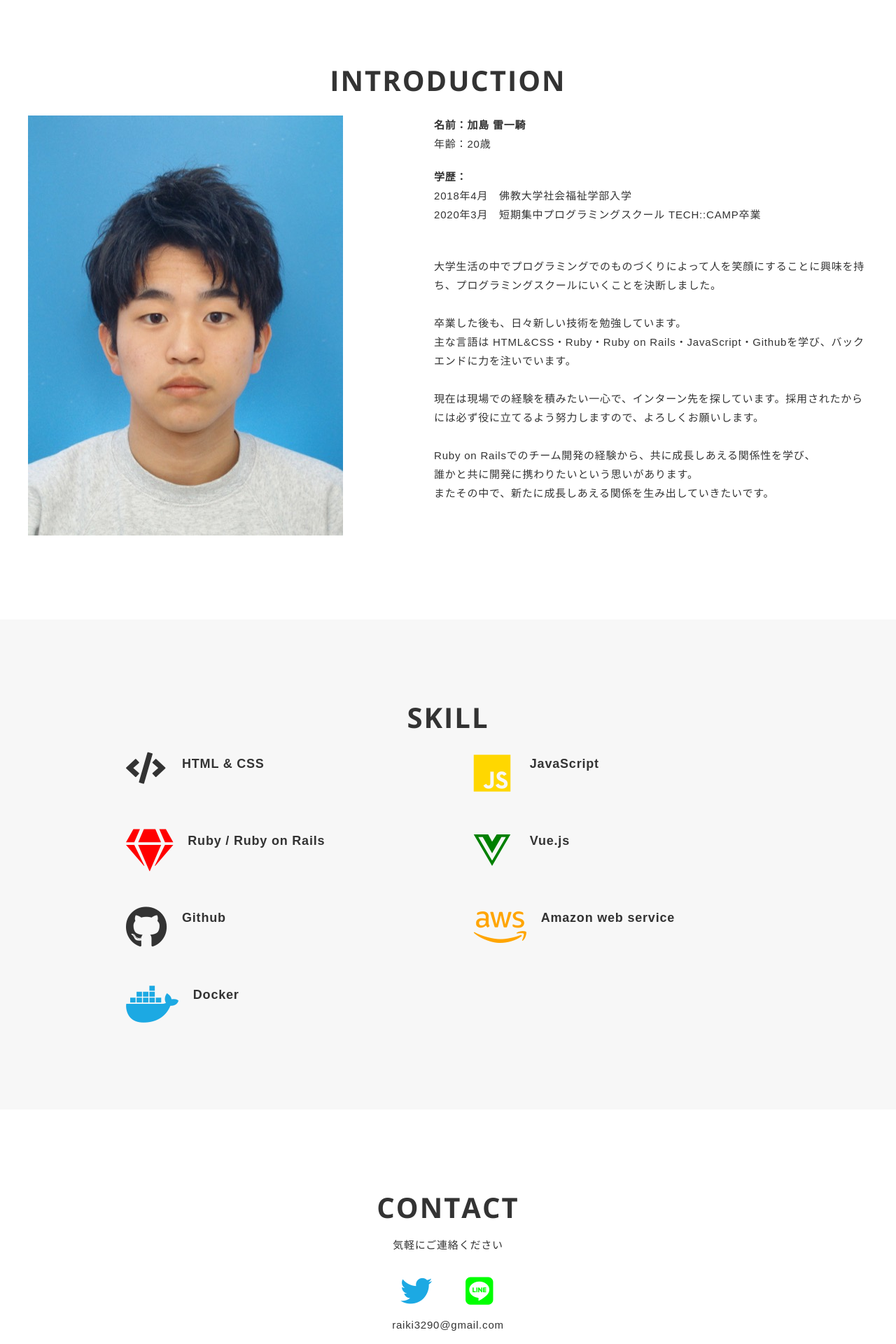
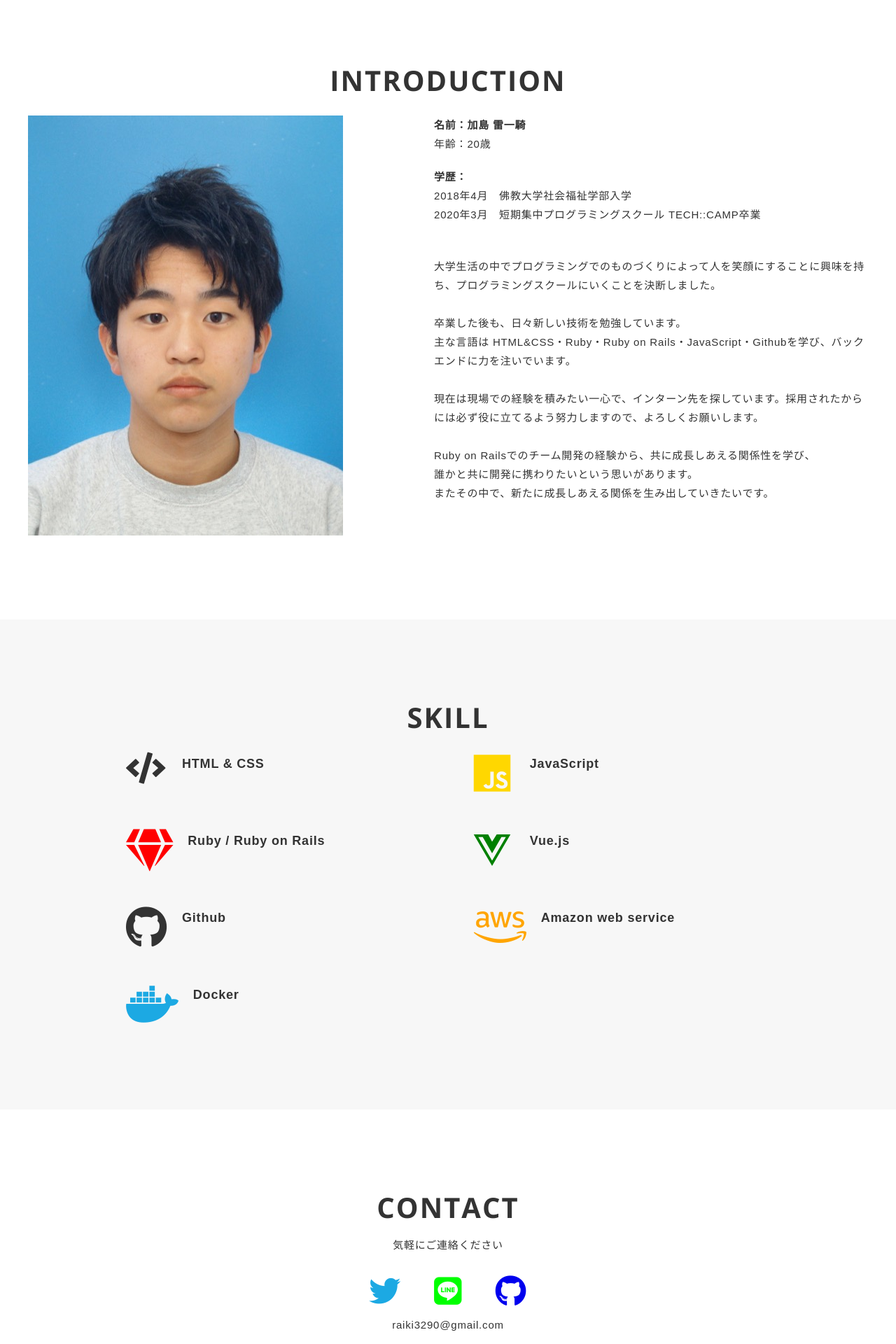
Before and after one commit to kashima3290/portfolio, a PHP site: page / in a window 1280 px wide. Shown: the part 1360-3280 px from the top of the page at 70% size. Run offline with PHP 8.4, Linux system fonts and the light colour scheme; some libraries are stand-ins or nearby versions.

Commit message:
github link

```diff
--- a/css/style.css
+++ b/css/style.css
@@ -34,7 +34,7 @@ body {
   color: orange;
 }
 
-a {
+.fa-twitter {
   text-decoration: none;
   color: #1ca9e3;
 }
--- a/index.html
+++ b/index.html
@@ -238,6 +238,9 @@
               <li class="contact-item">
                 <a class="contact-link" href="https://line.me/ti/p/fXlCf5Fbdy" target="_blank"><i class="fab fa-line fa-3x"></i></a>
               </li>
+              <li class="contact-item">
+                <a class="contact-link" href="https://github.com/kashima3290" target="_blank"><i class="fab fa-github fa-3x"></i></a>
+              </li>
             </ul>
             <div class="contact-text">raiki3290@gmail.com</div>
           </div>
```
